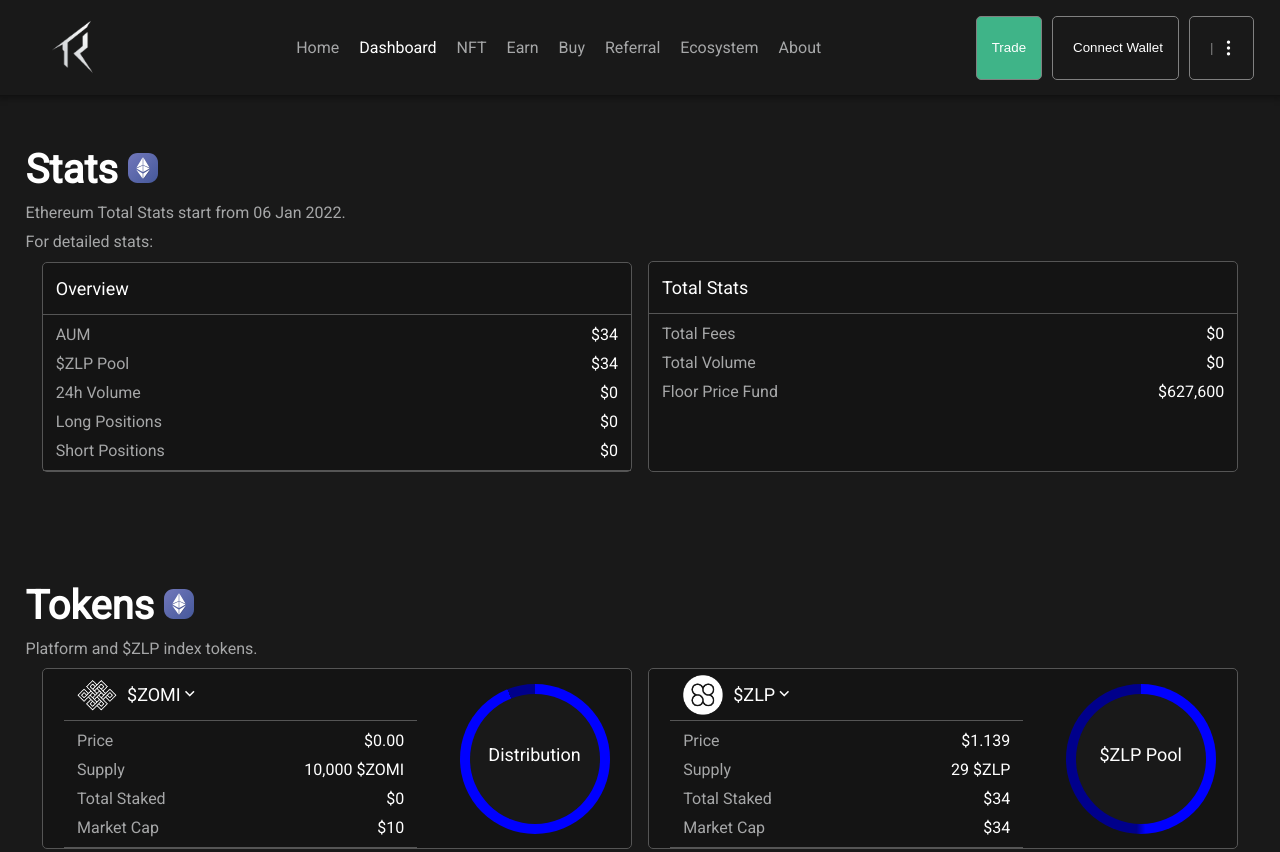
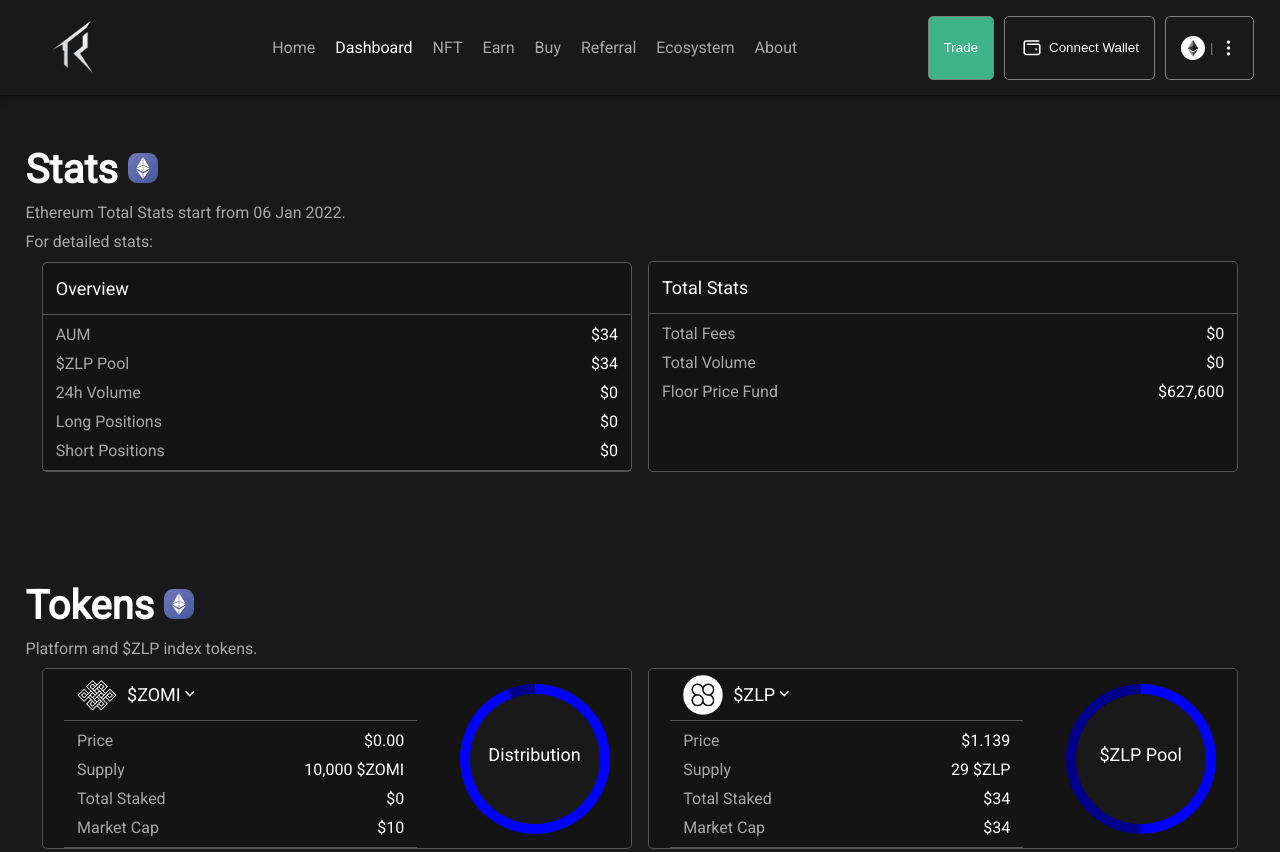
Before and after one commit to Abhijeet-20/Romi.Finance, a plain HTML site: page dashboard.html in a window 1280 px wide. Shown: the top 852 px of the page. Drawn offline with nearby package versions, Linux system fonts and the light colour scheme; the site is published under a folder, as on GitHub Pages, so addresses that start at the root find nothing.

Commit message:
Add files via upload

```diff
--- a/dashboard.html
+++ b/dashboard.html
@@ -4,7 +4,7 @@
 <head>
     <meta charset="UTF-8">
     <meta name="viewport" content="width=device-width, initial-scale=1.0">
-    <link rel="Icon" href="/images/New Logo.png">
+    <link rel="Icon" href="images/New Logo.png">
     <link href="https://cdn.jsdelivr.net/npm/remixicon@3.5.0/fonts/remixicon.css" rel="stylesheet"><!--Remix Icon cdn-->
     <link rel="stylesheet" href="style.css">
     <!-- Google Font - Roboto -->
@@ -34,8 +34,8 @@
         </div>
         <div class="nav3"><!-- Nav Buttons-->
             <button id="tradeBtn">Trade</button>
-            <button id="walletBtn"><img src="/images/ic_wallet_24.a19a6758.svg" alt="">Connect Wallet</button>
-            <button id="moreBtn"><img src="/images/ic_eth_24.6b1d8a1d.svg" alt="">| <i
+            <button id="walletBtn"><img src="images/ic_wallet_24.a19a6758.svg" alt="">Connect Wallet</button>
+            <button id="moreBtn"><img src="images/ic_eth_24.6b1d8a1d.svg" alt="">| <i
                     class="ri-more-2-fill"></i></button>
             <div class="ham">
                 <i class="ri-menu-line"></i>
```
Also changed, not shown: earn.html (+3 -3 lines), index.html (+2 -2 lines).
